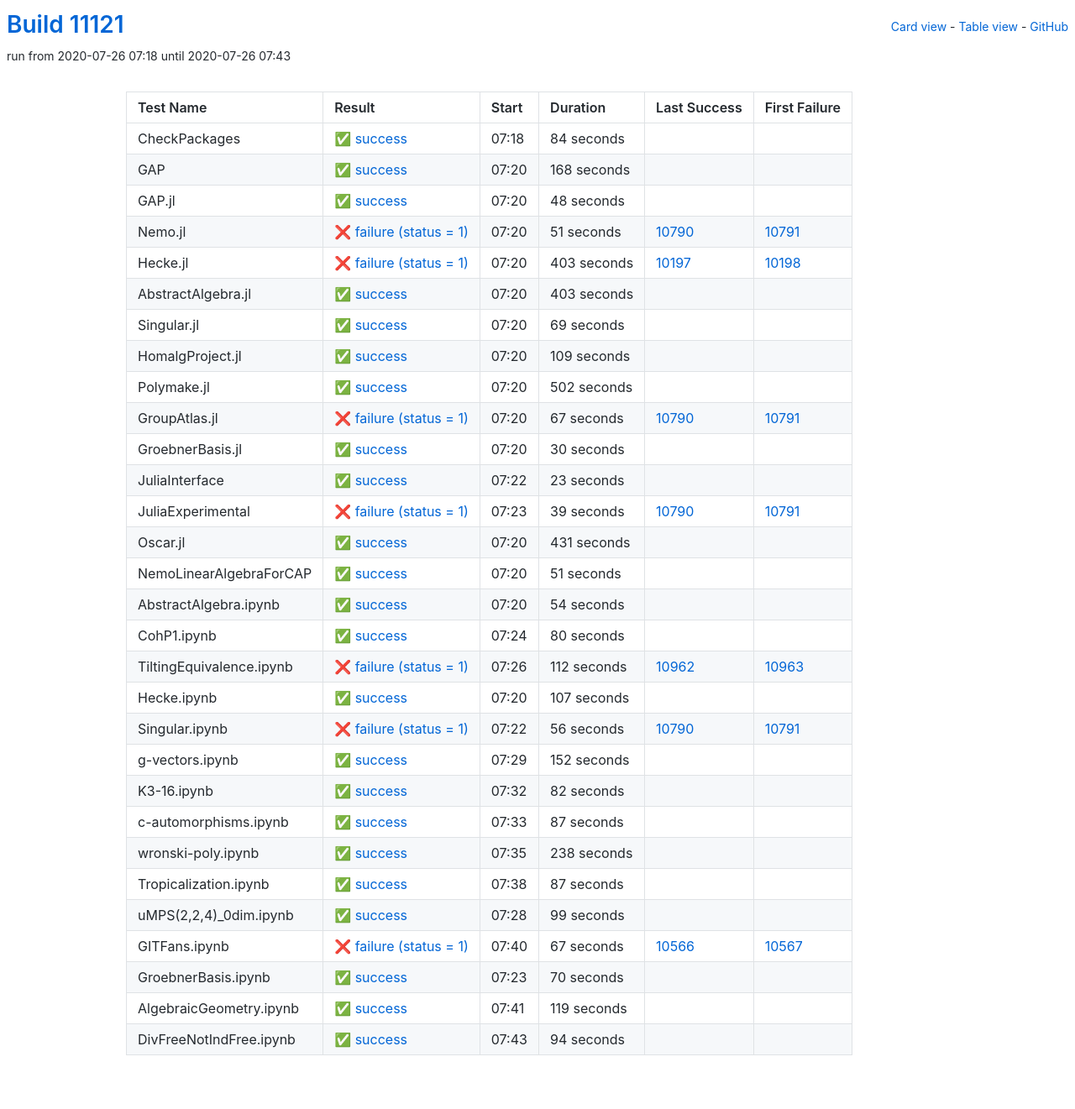
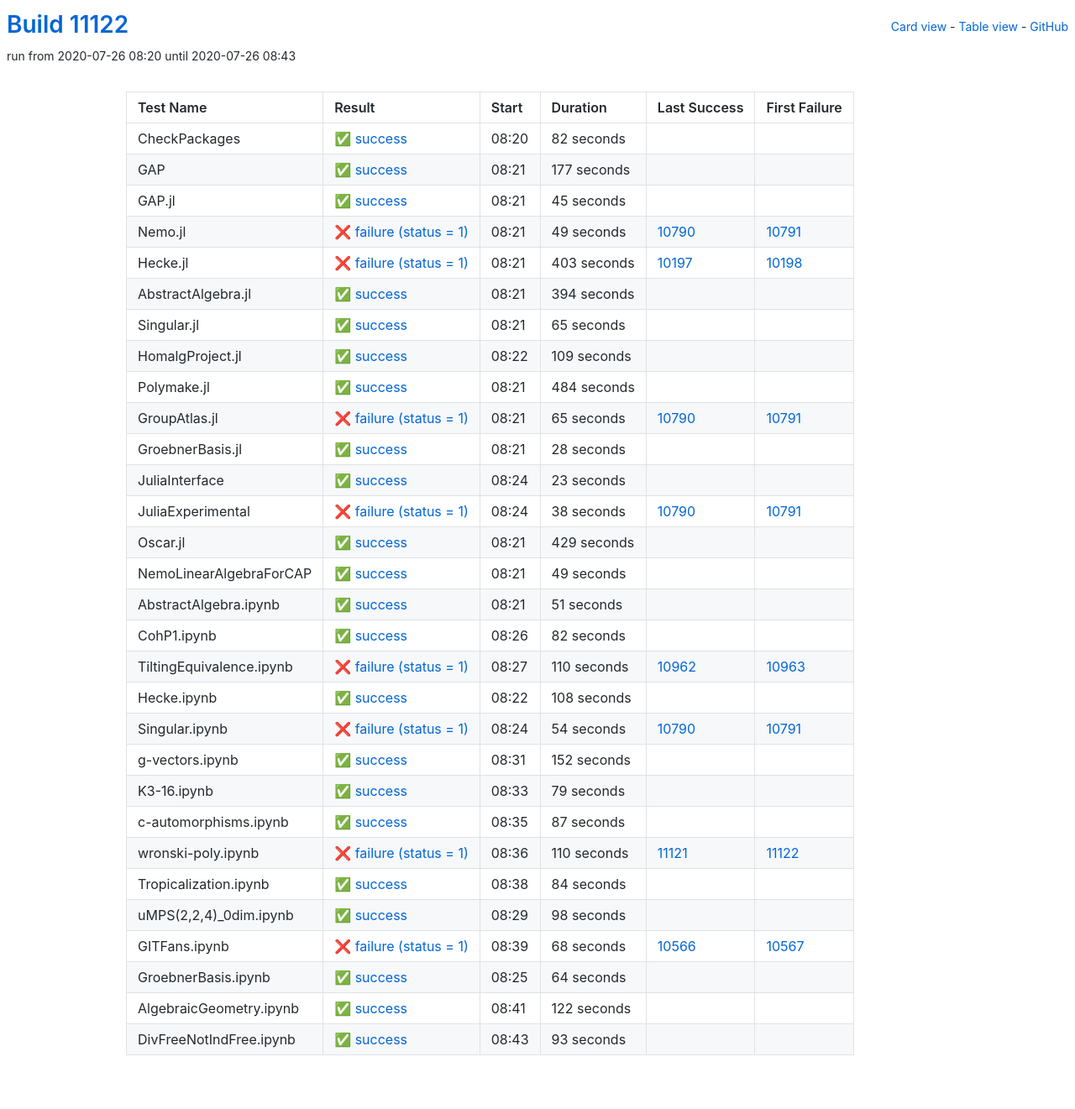
Before and after one commit to oscar-system/oscar-ci-status, a Jekyll site: the page built from table.html, in a window 1280 px wide. Shown: the whole page at 84% size. Built offline with Jekyll 4.4.1, drawn with Linux system fonts in a browser that asks for light colours.

Commit message:
Build #11122

```diff
--- a/_data/ci.yml
+++ b/_data/ci.yml
@@ -1,6 +1,6 @@
 ---
-build: 11121
-build_url: https://oscarci.mathematik.uni-kl.de/job/oscar/11121/
+build: 11122
+build_url: https://oscarci.mathematik.uni-kl.de/job/oscar/11122/
 job: oscar
 organization: oscar-system
 repo: oscar-ci-status
@@ -8,56 +8,56 @@
 tests:
 - name: CheckPackages
   id: checkpackages
-  log: https://oscarci.mathematik.uni-kl.de/job/oscar/11121/artifact/logs/build-11121/CheckPackages.log
-  start: 2020-07-26 07:18
+  log: https://oscarci.mathematik.uni-kl.de/job/oscar/11122/artifact/logs/build-11122/CheckPackages.log
+  start: 2020-07-26 08:20
   success: true
   exitcode: 0
   status: success
-  duration: 84
+  duration: 82
   last_success: false
   last_success_url:
   first_failure: false
   first_failure_url:
 - name: GAP
   id: gap
-  log: https://oscarci.mathematik.uni-kl.de/job/oscar/11121/artifact/logs/build-11121/GAP.log
-  start: 2020-07-26 07:20
+  log: https://oscarci.mathematik.uni-kl.de/job/oscar/11122/artifact/logs/build-11122/GAP.log
+  start: 2020-07-26 08:21
   success: true
   exitcode: 0
   status: success
-  duration: 168
+  duration: 177
   last_success: false
   last_success_url:
   first_failure: false
   first_failure_url:
 - name: GAP.jl
   id: gap-jl
-  log: https://oscarci.mathematik.uni-kl.de/job/oscar/11121/artifact/logs/build-11121/GAP.jl.log
-  start: 2020-07-26 07:20
+  log: https://oscarci.mathematik.uni-kl.de/job/oscar/11122/artifact/logs/build-11122/GAP.jl.log
+  start: 2020-07-26 08:21
   success: true
   exitcode: 0
   status: success
-  duration: 48
+  duration: 45
   last_success: false
   last_success_url:
   first_failure: false
   first_failure_url:
 - name: Nemo.jl
   id: nemo-jl
-  log: https://oscarci.mathematik.uni-kl.de/job/oscar/11121/artifact/logs/build-11121/Nemo.jl.log
-  start: 2020-07-26 07:20
+  log: https://oscarci.mathematik.uni-kl.de/job/oscar/11122/artifact/logs/build-11122/Nemo.jl.log
+  start: 2020-07-26 08:21
   success: false
   exitcode: 1
   status: failure
-  duration: 51
+  duration: 49
   last_success: 10790
   last_success_url: https://oscarci.mathematik.uni-kl.de/job/oscar/10790/
   first_failure: 10791
   first_failure_url: https://oscarci.mathematik.uni-kl.de/job/oscar/10791/
 - name: Hecke.jl
   id: hecke-jl
-  log: https://oscarci.mathematik.uni-kl.de/job/oscar/11121/artifact/logs/build-11121/Hecke.jl.log
-  start: 2020-07-26 07:20
+  log: https://oscarci.mathematik.uni-kl.de/job/oscar/11122/artifact/logs/build-11122/Hecke.jl.log
+  start: 2020-07-26 08:21
   success: false
   exitcode: 1
   status: failure
@@ -68,32 +68,32 @@
   first_failure_url: https://oscarci.mathematik.uni-kl.de/job/oscar/10198/
 - name: AbstractAlgebra.jl
   id: abstractalgebra-jl
-  log: https://oscarci.mathematik.uni-kl.de/job/oscar/11121/artifact/logs/build-11121/AbstractAlgebra.jl.log
-  start: 2020-07-26 07:20
+  log: https://oscarci.mathematik.uni-kl.de/job/oscar/11122/artifact/logs/build-11122/AbstractAlgebra.jl.log
+  start: 2020-07-26 08:21
   success: true
   exitcode: 0
   status: success
-  duration: 403
+  duration: 394
   last_success: false
   last_success_url:
   first_failure: false
   first_failure_url:
 - name: Singular.jl
   id: singular-jl
-  log: https://oscarci.mathematik.uni-kl.de/job/oscar/11121/artifact/logs/build-11121/Singular.jl.log
-  start: 2020-07-26 07:20
+  log: https://oscarci.mathematik.uni-kl.de/job/oscar/11122/artifact/logs/build-11122/Singular.jl.log
+  start: 2020-07-26 08:21
   success: true
   exitcode: 0
   status: success
-  duration: 69
+  duration: 65
   last_success: false
   last_success_url:
   first_failure: false
   first_failure_url:
 - name: HomalgProject.jl
   id: homalgproject-jl
-  log: https://oscarci.mathematik.uni-kl.de/job/oscar/11121/artifact/logs/build-11121/HomalgProject.jl.log
-  start: 2020-07-26 07:20
+  log: https://oscarci.mathematik.uni-kl.de/job/oscar/11122/artifact/logs/build-11122/HomalgProject.jl.log
+  start: 2020-07-26 08:22
   success: true
   exitcode: 0
   status: success
@@ -104,44 +104,44 @@
   first_failure_url:
 - name: Polymake.jl
   id: polymake-jl
-  log: https://oscarci.mathematik.uni-kl.de/job/oscar/11121/artifact/logs/build-11121/Polymake.jl.log
-  start: 2020-07-26 07:20
+  log: https://oscarci.mathematik.uni-kl.de/job/oscar/11122/artifact/logs/build-11122/Polymake.jl.log
+  start: 2020-07-26 08:21
   success: true
   exitcode: 0
   status: success
-  duration: 502
+  duration: 484
   last_success: false
   last_success_url:
   first_failure: false
   first_failure_url:
 - name: GroupAtlas.jl
   id: groupatlas-jl
-  log: https://oscarci.mathematik.uni-kl.de/job/oscar/11121/artifact/logs/build-11121/GroupAtlas.jl.log
-  start: 2020-07-26 07:20
+  log: https://oscarci.mathematik.uni-kl.de/job/oscar/11122/artifact/logs/build-11122/GroupAtlas.jl.log
+  start: 2020-07-26 08:21
   success: false
   exitcode: 1
   status: failure
-  duration: 67
+  duration: 65
   last_success: 10790
   last_success_url: https://oscarci.mathematik.uni-kl.de/job/oscar/10790/
   first_failure: 10791
   first_failure_url: https://oscarci.mathematik.uni-kl.de/job/oscar/10791/
 - name: GroebnerBasis.jl
   id: groebnerbasis-jl
-  log: https://oscarci.mathematik.uni-kl.de/job/oscar/11121/artifact/logs/build-11121/GroebnerBasis.jl.log
-  start: 2020-07-26 07:20
+  log: https://oscarci.mathematik.uni-kl.de/job/oscar/11122/artifact/logs/build-11122/GroebnerBasis.jl.log
+  start: 2020-07-26 08:21
   success: true
   exitcode: 0
   status: success
-  duration: 30
+  duration: 28
   last_success: false
   last_success_url:
   first_failure: false
   first_failure_url:
 - name: JuliaInterface
   id: juliainterface
-  log: https://oscarci.mathematik.uni-kl.de/job/oscar/11121/artifact/logs/build-11121/JuliaInterface.log
-  start: 2020-07-26 07:22
+  log: https://oscarci.mathematik.uni-kl.de/job/oscar/11122/artifact/logs/build-11122/JuliaInterface.log
+  start: 2020-07-26 08:24
   success: true
   exitcode: 0
   status: success
@@ -152,32 +152,44 @@
   first_failure_url:
 - name: JuliaExperimental
   id: juliaexperimental
-  log: https://oscarci.mathematik.uni-kl.de/job/oscar/11121/artifact/logs/build-11121/JuliaExperimental.log
-  start: 2020-07-26 07:23
+  log: https://oscarci.mathematik.uni-kl.de/job/oscar/11122/artifact/logs/build-11122/JuliaExperimental.log
+  start: 2020-07-26 08:24
   success: false
   exitcode: 1
   status: failure
-  duration: 39
+  duration: 38
   last_success: 10790
   last_success_url: https://oscarci.mathematik.uni-kl.de/job/oscar/10790/
   first_failure: 10791
   first_failure_url: https://oscarci.mathematik.uni-kl.de/job/oscar/10791/
 - name: Oscar.jl
   id: oscar-jl
-  log: https://oscarci.mathematik.uni-kl.de/job/oscar/11121/artifact/logs/build-11121/Oscar.jl.log
-  start: 2020-07-26 07:20
+  log: https://oscarci.mathematik.uni-kl.de/job/oscar/11122/artifact/logs/build-11122/Oscar.jl.log
+  start: 2020-07-26 08:21
   success: true
   exitcode: 0
   status: success
-  duration: 431
+  duration: 429
   last_success: false
   last_success_url:
   first_failure: false
   first_failure_url:
 - name: NemoLinearAlgebraForCAP
   id: nemolinearalgebraforcap
-  log: https://oscarci.mathematik.uni-kl.de/job/oscar/11121/artifact/logs/build-11121/NemoLinearAlgebraForCAP.log
-  start: 2020-07-26 07:20
+  log: https://oscarci.mathematik.uni-kl.de/job/oscar/11122/artifact/logs/build-11122/NemoLinearAlgebraForCAP.log
+  start: 2020-07-26 08:21
+  success: true
+  exitcode: 0
+  status: success
+  duration: 49
+  last_success: false
+  last_success_url:
+  first_failure: false
+  first_failure_url:
+- name: AbstractAlgebra.ipynb
+  id: abstractalgebra-ipynb
+  log: https://oscarci.mathematik.uni-kl.de/job/oscar/11122/artifact/logs/build-11122/AbstractAlgebra.ipynb.log
+  start: 2020-07-26 08:21
   success: true
   exitcode: 0
   status: success
@@ -186,70 +198,58 @@
   last_success_url:
   first_failure: false
   first_failure_url:
-- name: AbstractAlgebra.ipynb
-  id: abstractalgebra-ipynb
-  log: https://oscarci.mathematik.uni-kl.de/job/oscar/11121/artifact/logs/build-11121/AbstractAlgebra.ipynb.log
-  start: 2020-07-26 07:20
+- name: CohP1.ipynb
+  id: cohp1-ipynb
+  log: https://oscarci.mathematik.uni-kl.de/job/oscar/11122/artifact/logs/build-11122/CohP1.ipynb.log
+  start: 2020-07-26 08:26
   success: true
   exitcode: 0
   status: success
-  duration: 54
-  last_success: false
-  last_success_url:
-  first_failure: false
-  first_failure_url:
-- name: CohP1.ipynb
-  id: cohp1-ipynb
-  log: https://oscarci.mathematik.uni-kl.de/job/oscar/11121/artifact/logs/build-11121/CohP1.ipynb.log
-  start: 2020-07-26 07:24
-  success: true
-  exitcode: 0
-  status: success
-  duration: 80
+  duration: 82
   last_success: false
   last_success_url:
   first_failure: false
   first_failure_url:
 - name: TiltingEquivalence.ipynb
   id: tiltingequivalence-ipynb
-  log: https://oscarci.mathematik.uni-kl.de/job/oscar/11121/artifact/logs/build-11121/TiltingEquivalence.ipynb.log
-  start: 2020-07-26 07:26
+  log: https://oscarci.mathematik.uni-kl.de/job/oscar/11122/artifact/logs/build-11122/TiltingEquivalence.ipynb.log
+  start: 2020-07-26 08:27
   success: false
   exitcode: 1
   status: failure
-  duration: 112
+  duration: 110
   last_success: 10962
   last_success_url: https://oscarci.mathematik.uni-kl.de/job/oscar/10962/
   first_failure: 10963
   first_failure_url: https://oscarci.mathematik.uni-kl.de/job/oscar/10963/
 - name: Hecke.ipynb
   id: hecke-ipynb
-  log: https://oscarci.mathematik.uni-kl.de/job/oscar/11121/artifact/logs/build-11121/Hecke.ipynb.log
-  start: 2020-07-26 07:20
+  log: https://oscarci.mathematik.uni-kl.de/job/oscar/11122/artifact/logs/build-11122/Hecke.ipynb.log
+  start: 2020-07-26 08:22
   success: true
   exitcode: 0
   status: success
-  duration: 107
+  duration: 108
   last_success: false
   last_success_url:
   first_failure: false
   first_failure_url:
 - name: Singular.ipynb
   id: singular-ipynb
-  log: https://oscarci.mathematik.uni-kl.de/job/oscar/11121/artifact/logs/build-11121/Singular.ipynb.log
-  start: 2020-07-26 07:22
+  log: https://oscarci.mathematik.uni-kl.de/job/oscar/11122/artifact/logs/build-11122/Singular.ipynb.log
+  start: 2020-07-26 08:24
   success: false
   exitcode: 1
   status: failure
-  duration: 56
+  duration: 54
   last_success: 10790
   last_success_url: https://oscarci.mathematik.uni-kl.de/job/oscar/10790/
   first_failure: 10791
   first_failure_url: https://oscarci.mathematik.uni-kl.de/job/oscar/10791/
 - name: g-vectors.ipynb
   id: g-vectors-ipynb
-  log: https://oscarci.mathematik.uni-kl.de/job/oscar/11121/artifact/logs/build-11121/g-vectors.ipynb.log
-  start: 2020-07-26 07:29
+  log: https://oscarci.mathematik.uni-kl.de/job/oscar/11122/artifact/logs/build-11122/g-vectors.ipynb.log
+  start: 2020-07-26 08:31
   success: true
   exitcode: 0
   status: success
@@ -260,20 +260,20 @@
   first_failure_url:
 - name: K3-16.ipynb
   id: k3-16-ipynb
-  log: https://oscarci.mathematik.uni-kl.de/job/oscar/11121/artifact/logs/build-11121/K3-16.ipynb.log
-  start: 2020-07-26 07:32
+  log: https://oscarci.mathematik.uni-kl.de/job/oscar/11122/artifact/logs/build-11122/K3-16.ipynb.log
+  start: 2020-07-26 08:33
   success: true
   exitcode: 0
   status: success
-  duration: 82
+  duration: 79
   last_success: false
   last_success_url:
   first_failure: false
   first_failure_url:
 - name: c-automorphisms.ipynb
   id: c-automorphisms-ipynb
-  log: https://oscarci.mathematik.uni-kl.de/job/oscar/11121/artifact/logs/build-11121/c-automorphisms.ipynb.log
-  start: 2020-07-26 07:33
+  log: https://oscarci.mathematik.uni-kl.de/job/oscar/11122/artifact/logs/build-11122/c-automorphisms.ipynb.log
+  start: 2020-07-26 08:35
   success: true
   exitcode: 0
   status: success
@@ -284,84 +284,84 @@
   first_failure_url:
 - name: wronski-poly.ipynb
   id: wronski-poly-ipynb
-  log: https://oscarci.mathematik.uni-kl.de/job/oscar/11121/artifact/logs/build-11121/wronski-poly.ipynb.log
-  start: 2020-07-26 07:35
+  log: https://oscarci.mathematik.uni-kl.de/job/oscar/11122/artifact/logs/build-11122/wronski-poly.ipynb.log
+  start: 2020-07-26 08:36
+  success: false
+  exitcode: 1
+  status: failure
+  duration: 110
+  last_success: 11121
+  last_success_url: https://oscarci.mathematik.uni-kl.de/job/oscar/11121/
+  first_failure: 11122
+  first_failure_url: https://oscarci.mathematik.uni-kl.de/job/oscar/11122/
+- name: Tropicalization.ipynb
+  id: tropicalization-ipynb
+  log: https://oscarci.mathematik.uni-kl.de/job/oscar/11122/artifact/logs/build-11122/Tropicalization.ipynb.log
+  start: 2020-07-26 08:38
   success: true
   exitcode: 0
   status: success
-  duration: 238
-  last_success: false
-  last_success_url:
-  first_failure: false
-  first_failure_url:
-- name: Tropicalization.ipynb
-  id: tropicalization-ipynb
-  log: https://oscarci.mathematik.uni-kl.de/job/oscar/11121/artifact/logs/build-11121/Tropicalization.ipynb.log
-  start: 2020-07-26 07:38
-  success: true
-  exitcode: 0
-  status: success
-  duration: 87
+  duration: 84
   last_success: false
   last_success_url:
   first_failure: false
   first_failure_url:
 - name: uMPS(2,2,4)_0dim.ipynb
   id: umps-2-2-4-0dim-ipynb
-  log: https://oscarci.mathematik.uni-kl.de/job/oscar/11121/artifact/logs/build-11121/uMPS-2-2-4-_0dim.ipynb.log
-  start: 2020-07-26 07:28
+  log: https://oscarci.mathematik.uni-kl.de/job/oscar/11122/artifact/logs/build-11122/uMPS-2-2-4-_0dim.ipynb.log
+  start: 2020-07-26 08:29
   success: true
   exitcode: 0
   status: success
-  duration: 99
+  duration: 98
   last_success: false
   last_success_url:
   first_failure: false
   first_failure_url:
 - name: GITFans.ipynb
   id: gitfans-ipynb
-  log: https://oscarci.mathematik.uni-kl.de/job/oscar/11121/artifact/logs/build-11121/GITFans.ipynb.log
-  start: 2020-07-26 07:40
+  log: https://oscarci.mathematik.uni-kl.de/job/oscar/11122/artifact/logs/build-11122/GITFans.ipynb.log
+  start: 2020-07-26 08:39
   success: false
   exitcode: 1
   status: failure
-  duration: 67
+  duration: 68
   last_success: 10566
   last_success_url: https://oscarci.mathematik.uni-kl.de/job/oscar/10566/
   first_failure: 10567
   first_failure_url: https://oscarci.mathematik.uni-kl.de/job/oscar/10567/
 - name: GroebnerBasis.ipynb
   id: groebnerbasis-ipynb
-  log: https://oscarci.mathematik.uni-kl.de/job/oscar/11121/artifact/logs/build-11121/GroebnerBasis.ipynb.log
-  start: 2020-07-26 07:23
+  log: https://oscarci.mathematik.uni-kl.de/job/oscar/11122/artifact/logs/build-11122/GroebnerBasis.ipynb.log
+  start: 2020-07-26 08:25
   success: true
   exitcode: 0
   status: success
-  duration: 70
+  duration: 64
   last_success: false
   last_success_url:
   first_failure: false
   first_failure_url:
 - name: AlgebraicGeometry.ipynb
   id: algebraicgeometry-ipynb
-  log: https://oscarci.mathematik.uni-kl.de/job/oscar/11121/artifact/logs/build-11121/AlgebraicGeometry.ipynb.log
-  start: 2020-07-26 07:41
+  log: https://oscarci.mathematik.uni-kl.de/job/oscar/11122/artifact/logs/build-11122/AlgebraicGeometry.ipynb.log
+  start: 2020-07-26 08:41
   success: true
   exitcode: 0
   status: success
-  duration: 119
+  duration: 122
   last_success: false
   last_success_url:
   first_failure: false
   first_failure_url:
 - name: DivFreeNotIndFree.ipynb
   id: divfreenotindfree-ipynb
-  log: https://oscarci.mathematik.uni-kl.de/job/oscar/11121/artifact/logs/build-11121/DivFreeNotIndFree.ipynb.log
-  start: 2020-07-26 07:43
+  log: https://oscarci.mathematik.uni-kl.de/job/oscar/11122/artifact/logs/build-11122/DivFreeNotIndFree.ipynb.log
+  start: 2020-07-26 08:43
   success: true
   exitcode: 0
   status: success
-  duration: 94
+  duration: 93
   last_success: false
   last_success_url:
   first_failure: false
```
Also changed, not shown: README.md.
